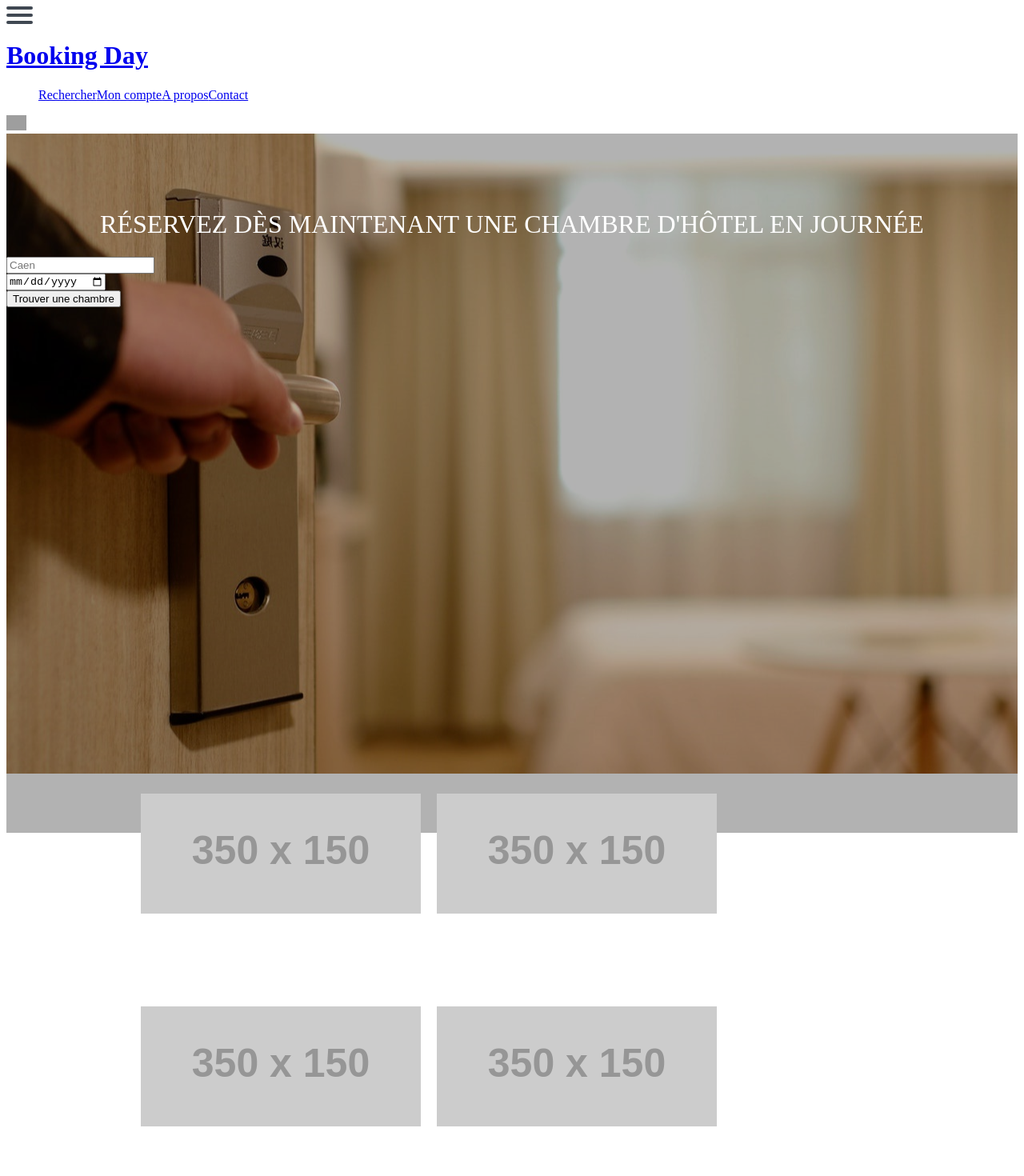
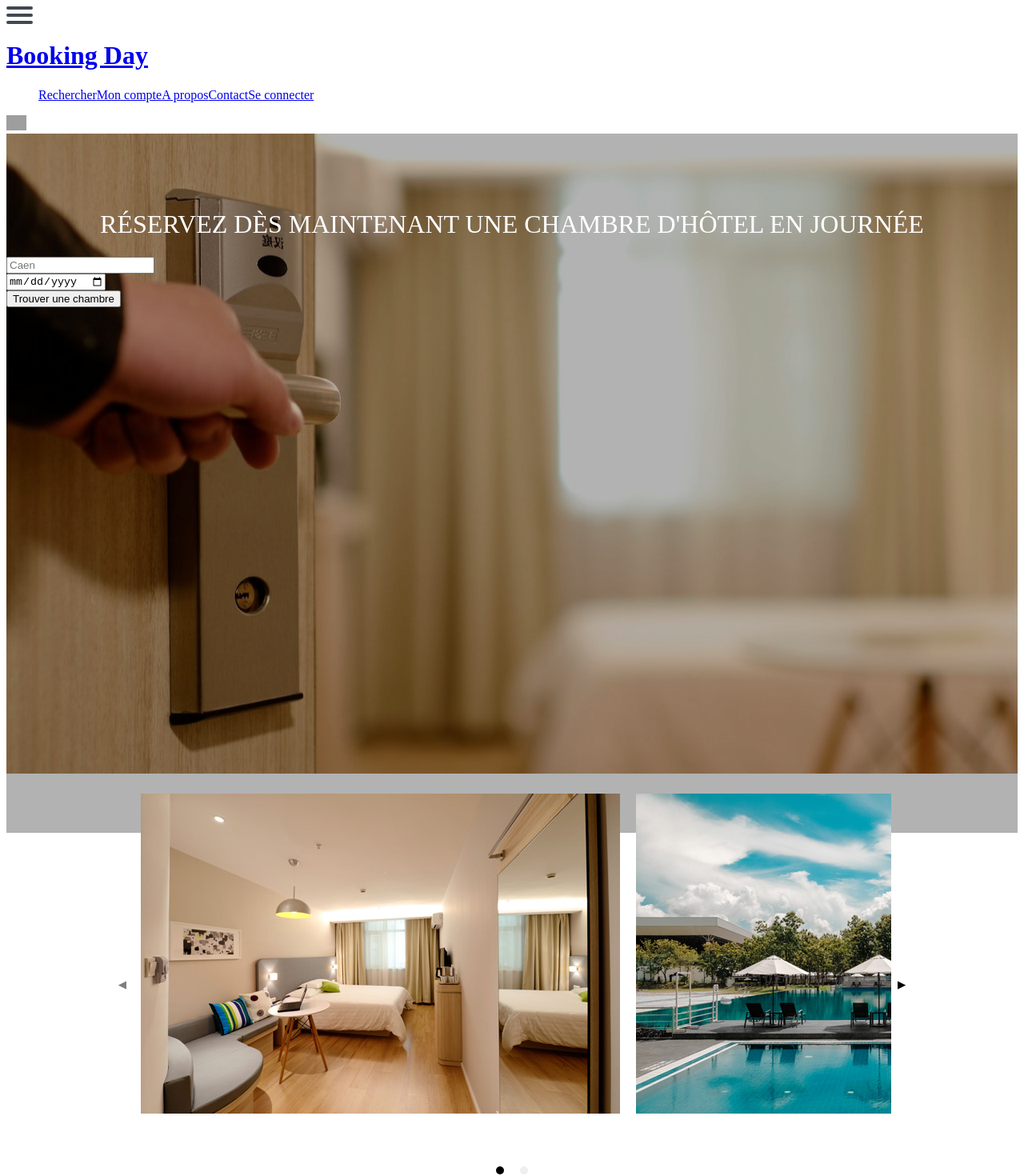
Before and after one commit to dayze/Vaiana, a Vue app in the folder front/: page /#/ in a window 1280 px wide. Shown: the top 1470 px of the page at 80% size. Built offline with nearby package versions, Linux system fonts and the light colour scheme; grey boxes are pictures that could not be loaded.

Commit message:
add of carousel imgs

```diff
--- a/front/src/components/layouts/NavbarContent.vue
+++ b/front/src/components/layouts/NavbarContent.vue
@@ -12,11 +12,18 @@
     <li class="padding-s bg-sky-s border-yang">
       <a class="hover-color-pumpkin" href="#" title="Contact">Contact</a>
     </li>
+    <li class="padding-s bg-sky-s border-yang">
+      <a class="hover-color-pumpkin" href="#" title="Connexion">Se connecter</a>
+    </li>
   </ul>
 </template>
 
 <script>
-  export default {}
+  export default {
+    data () {
+
+    }
+  }
 </script>
 
 
--- a/front/src/components/modules/CarouselComponent.vue
+++ b/front/src/components/modules/CarouselComponent.vue
@@ -4,7 +4,7 @@
       <slide v-for="image in this.images" :key="image.id">
         <div class="slide">
           <a href="https://placeholder.com">
-            <img class="responsive-img" src="http://via.placeholder.com/350x150">
+            <img class="responsive-img" :src="getImgUrl(image)">
           </a>
         </div>
       </slide>
@@ -24,6 +24,14 @@
     props: {images: Array},
     data () {
       return {}
+    },
+    mounted () {
+      console.log(this.images)
+    },
+    methods: {
+      getImgUrl (image) {
+        return require('../../assets/media/fake/promoHotels/hotel-promo' + image.id + '.jpg')
+      }
     }
   }
 </script>
--- a/front/src/components/pages/Home.vue
+++ b/front/src/components/pages/Home.vue
@@ -1,8 +1,8 @@
 <template>
   <div id="home">
     <jumbo></jumbo>
-    <carousel-component :images="this.images"></carousel-component>
-    <carousel-component :images="this.images"></carousel-component>
+    <carousel-component :images="this.promoHotels"></carousel-component>
+    <carousel-component :images="this.promoHotels"></carousel-component>
   </div>
 </template>
 
@@ -18,11 +18,14 @@
     name: 'Home',
     data () {
       return {
-        images: []
+        promoHotels: [],
+        newHotels: []
       }
     },
     created () {
-      this.images.push({id: 1, path: 'Message 1'}, {id: 2, path: 'Message 2'})
+      for (let i = 1; i <= 6; i++) {
+        this.promoHotels.push({id: i, path: '../../assets/media/fake/promoHotels/hotel-promo' + i + '.jpg'})
+      }
     }
   }
 </script>
```
